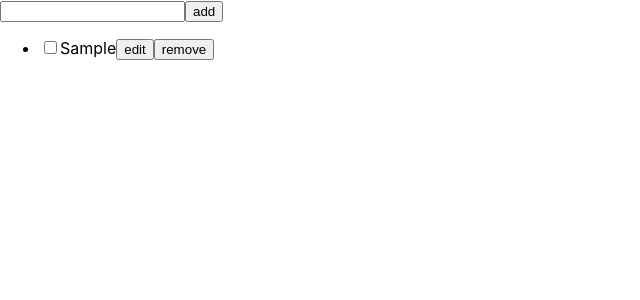
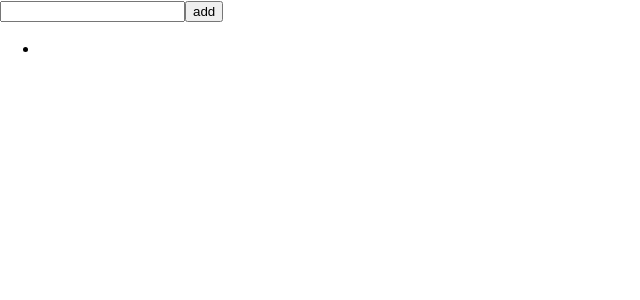
Before and after one commit to teal-oyunsuren17/JS, a React (Create React App) app in the folder JS figma/blog-js-figma/: page / in a window 1280 px wide. Both pictures are taken after typing "Sample" into the empty fields and a click on the button "add". Shown: the top 300 px of the page, without its empty margins (0-640 px from the left). Built offline with nearby package versions, Linux system fonts and the light colour scheme.

Commit message:
add at home

```diff
--- a/JS figma/blog-js-figma/src/App.js
+++ b/JS figma/blog-js-figma/src/App.js
@@ -1,6 +1,8 @@
-import MyTodos from "./myTodos/myTodos";
+// import MyTodos from "./myTodos/myTodos";
 // import Todos from "./Todos/todos";
 
+import TodosPractice from "./todosPractice";
+
 export default function App() {
-  return <MyTodos />;
+  return <TodosPractice />;
 }
--- a/JS figma/blog-js-figma/src/myTodos/myTodos.js
+++ b/JS figma/blog-js-figma/src/myTodos/myTodos.js
@@ -39,6 +39,7 @@ export default function MyTodos() {
     if (window.confirm("ustgah uu")) {
       const newTodo = [...todos];
       newTodo.splice(id, 1);
+      console.log(newTodo[id]);
       setTodos(newTodo);
     }
   }
@@ -79,7 +80,7 @@ export default function MyTodos() {
                   />
                   {todo.text}
                   <button onClick={() => editTodo(todo.id, index)}>edit</button>
-                  <button onClick={() => removeTodo(todo.id)}>remove</button>
+                  <button onClick={() => removeTodo(index)}>remove</button>
                 </>
               )}
             </>
--- /dev/null
+++ b/JS figma/blog-js-figma/src/todosPractice.js
@@ -0,0 +1,36 @@
+import { useState } from "react";
+
+export default function TodosPractice() {
+  const [text, setText] = useState("");
+  const [todos, setTodos] = useState([]);
+  const [key, setKey] = useState(987654);
+
+  function changeInput(e) {
+    setText(e.target.value);
+  }
+
+  function addList() {
+    const newTodo = {
+      text: text,
+      id: 78,
+      done: false,
+    };
+    const newTodos = [newTodo, ...todos];
+    setTodos(newTodos);
+    setText("");
+    setKey(key + 1);
+    console.log(key);
+  }
+
+  return (
+    <div>
+      <input value={text} onChange={changeInput} />
+      <button onClick={addList}>add</button>
+      <ul>
+        {todos.map((todo) => (
+          <li key={key}></li>
+        ))}
+      </ul>
+    </div>
+  );
+}
```
Also changed, not shown: 1 other file (tests, documents, lock files or other folders).
